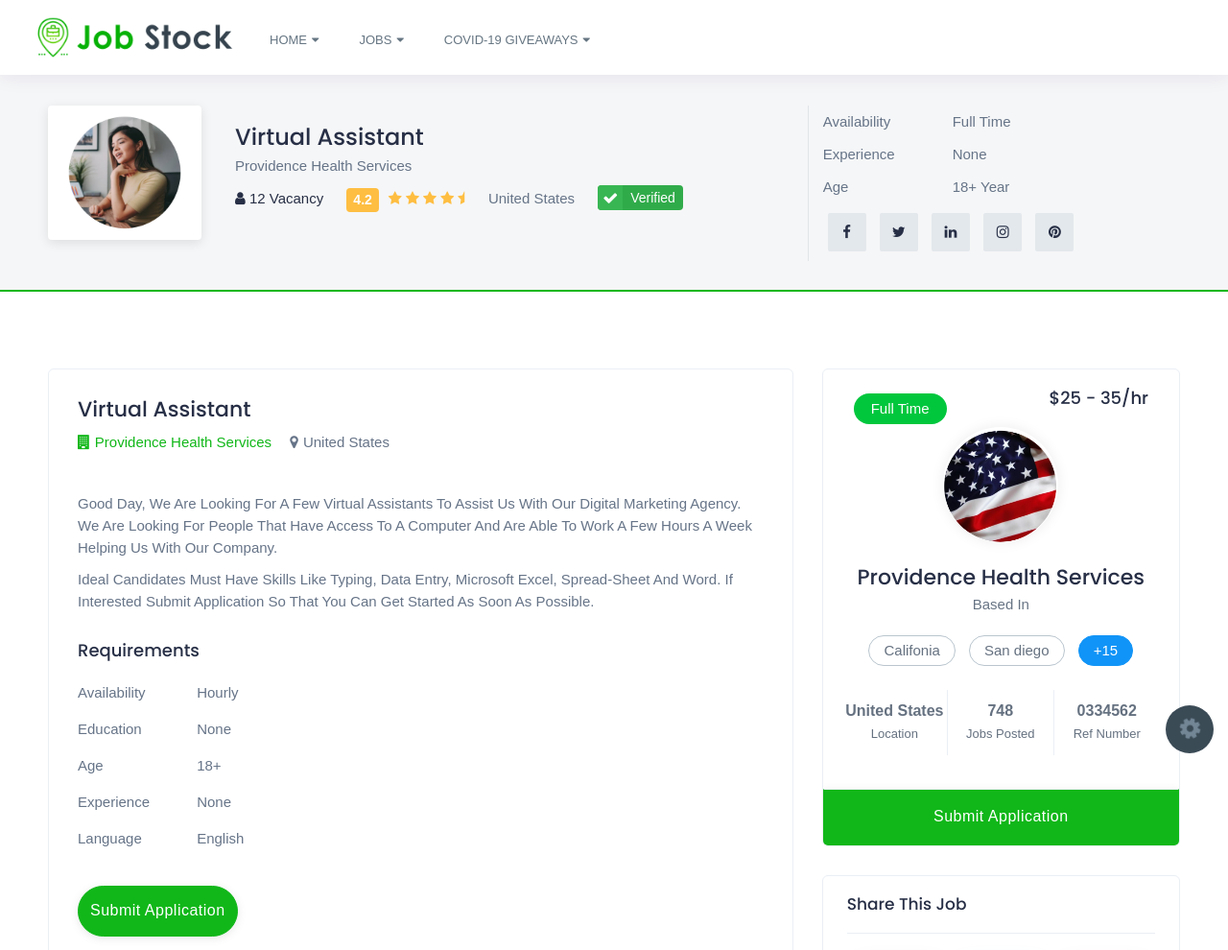
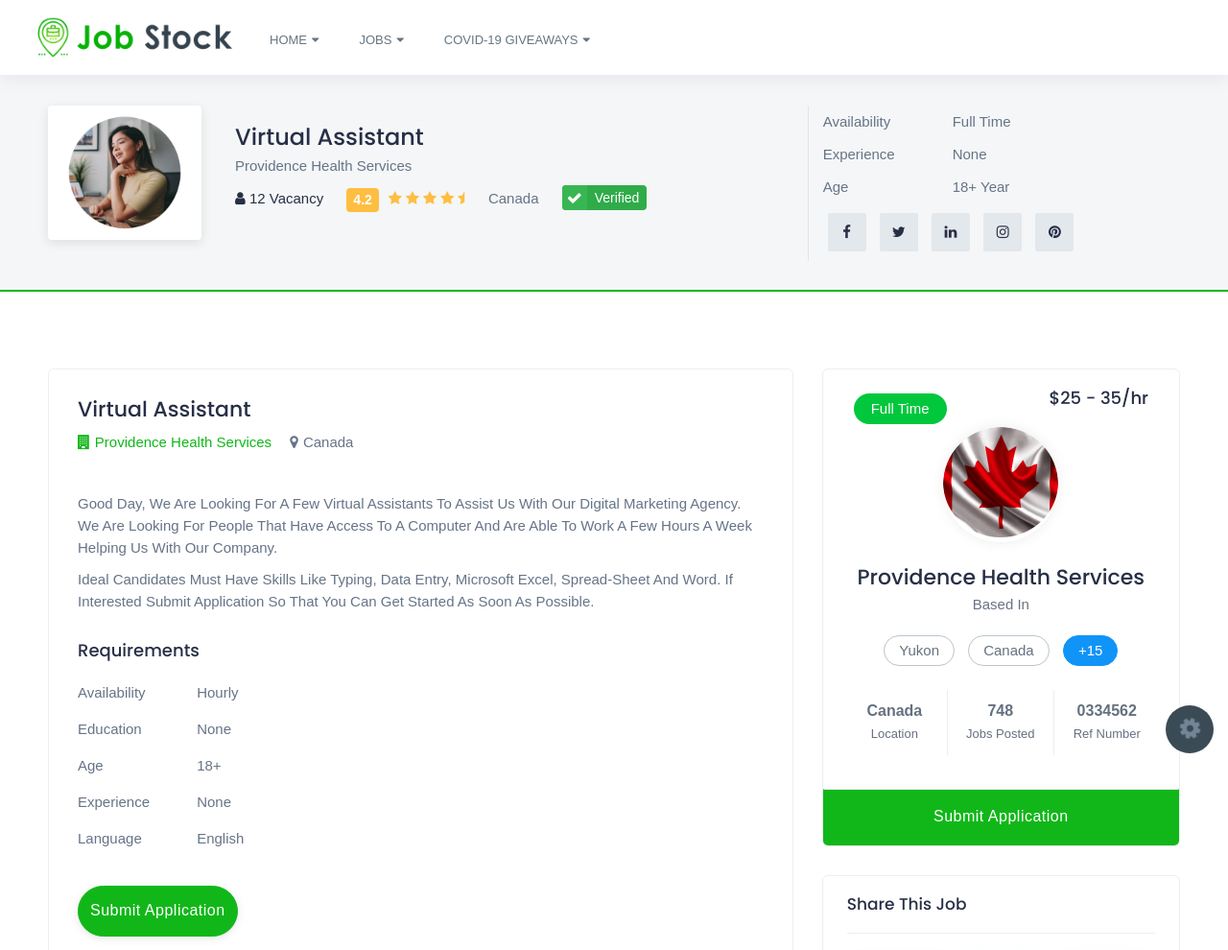
Before and after one commit to jobstockglobal/jobstockglobal, a plain HTML site: page Virtual assistant-details.html in a window 1280 px wide. Shown: the top 990 px of the page at 96% size. Drawn offline with Linux system fonts and the light colour scheme; a web font is replaced by a local one.

Commit message:
Update Virtual assistant-details.html

```diff
--- a/Virtual assistant-details.html
+++ b/Virtual assistant-details.html
@@ -103,7 +103,7 @@
 											<span class="fa fa-star-half fill"></span>
 										</div>
 									</li>
-									<li> United States</li>
+									<li> Canada</li>
 									<li><div class="verified-action">Verified</div></li>
 								</ul>
 							</div>
@@ -142,7 +142,7 @@
 						<div class="apply-job-header">
 							<h4>Virtual Assistant</h4>
 							<a href="company-detail.html" class="cl-success"><span><i class="fa fa-building"></i>Providence Health Services</span></a>
-							<span><i class="fa fa-map-marker"></i>United States</span>
+							<span><i class="fa fa-map-marker"></i>Canada</span>
 						</div>
 
 						<div class="apply-job-detail">
@@ -318,7 +318,7 @@
 							<h4 class="flc-rate">$25 - 35/hr</h4>
 							<div class="sidebar-inner-box">
 								<div class="sidebar-box-thumb">
-									<img src="assets/img/usa.png" class="img-responsive" alt="" />
+									<img src="assets/img/canada.png" class="img-responsive" alt="" />
 								</div>
 								<div class="sidebar-box-detail">
 									<h4>Providence Health Services</h4>
@@ -327,12 +327,12 @@
 							</div>
 							<div class="sidebar-box-extra">
 								<ul>
-									<li>Califonia</li>
-									<li>San diego</li>
+									<li>Yukon</li>
+									<li>Canada</li>
 									<li class="more-skill bg-primary">+15</li>
 								</ul>
 								<ul class="status-detail">
-									<li class="br-1"><strong>United States</strong>Location</li>
+									<li class="br-1"><strong>Canada</strong>Location</li>
 									<li class="br-1"><strong>748</strong>Jobs Posted</li>
 									<li><strong>0334562</strong>Ref Number</li>
 								</ul>
```
